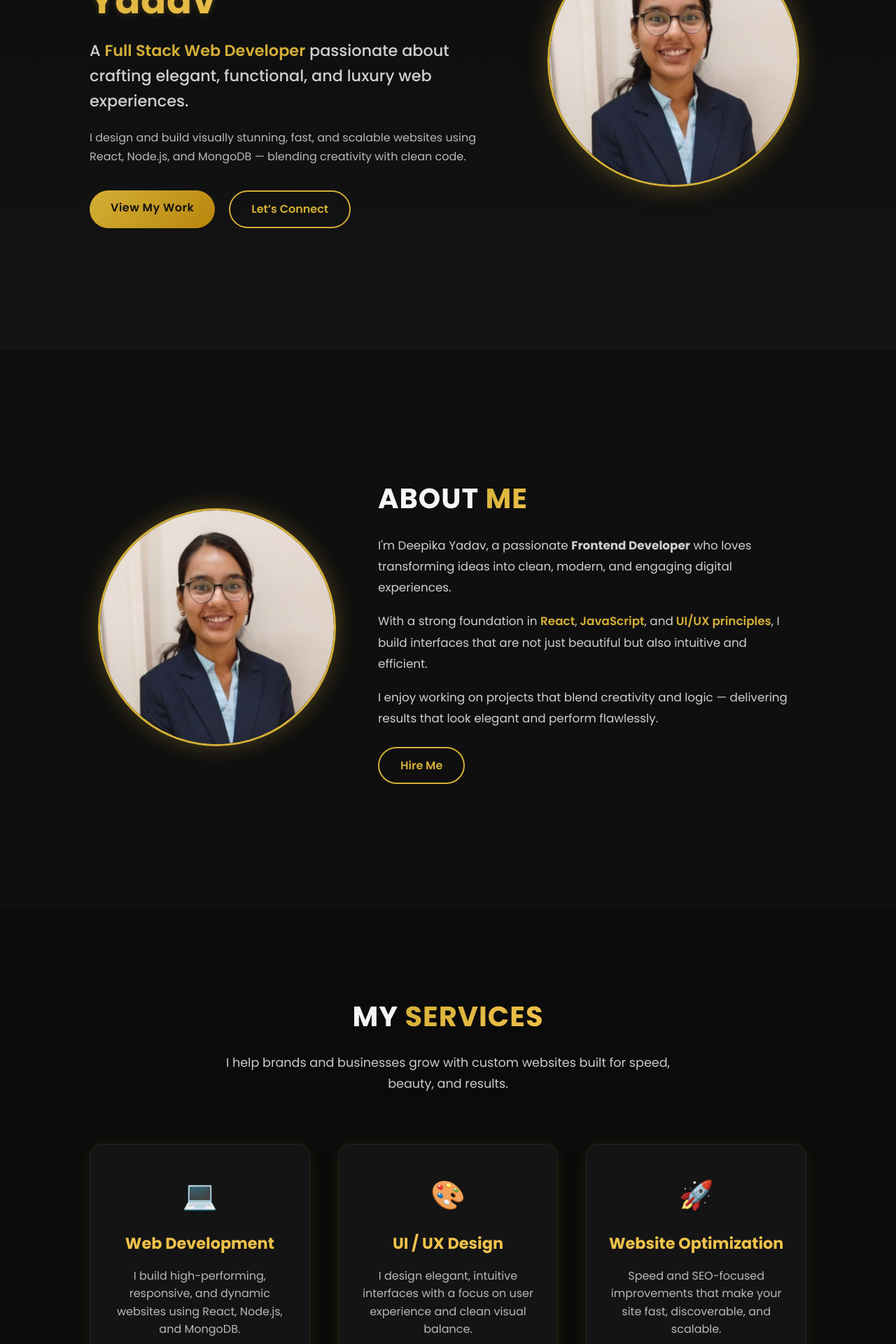
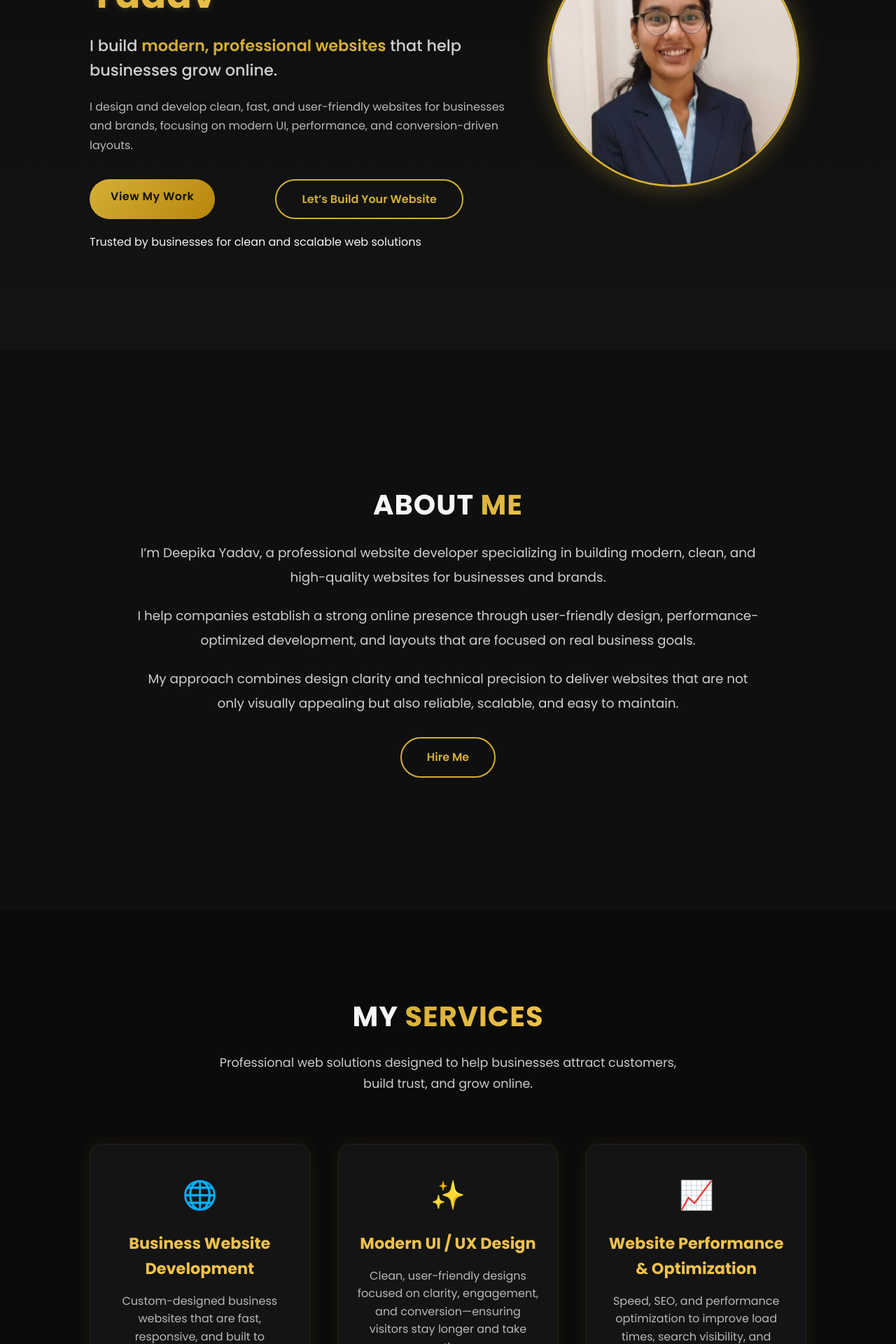
Before and after one commit to deepikayadav610/vindhyavasiniweb, a React (Vite) app: page / in a window 1280 px wide. Shown: the part 300-2220 px from the top of the page at 70% size. Built offline with nearby package versions, Linux system fonts and the light colour scheme.

Commit message:
Updated Home section, About section, Services section, Portfolio section, Contact section

```diff
--- a/index.html
+++ b/index.html
@@ -1,13 +1,17 @@
 <!doctype html>
 <html lang="en">
+
 <head>
   <meta charset="UTF-8" />
   <link rel="icon" type="image/svg+xml" href="/logo.jpg" />
   <meta name="viewport" content="width=device-width, initial-scale=1.0" />
   <title>Deepika Yadav - Full Stack Web Developer</title>
+  <link rel="stylesheet" href="https://cdnjs.cloudflare.com/ajax/libs/font-awesome/6.5.1/css/all.min.css" />
 </head>
+
 <body>
   <div id="root"></div>
   <script type="module" src="/src/main.jsx"></script>
 </body>
+
 </html>
--- a/src/components/About/About.css
+++ b/src/components/About/About.css
@@ -1,7 +1,7 @@
 .about {
   background: #0f0f0f;
   color: #f5f5f5;
-    padding: 120px 10%;
+  padding: 120px 5%;
   display: flex;
   justify-content: center;
   align-items: center;
@@ -9,38 +9,31 @@
 
 .about-container {
   display: flex;
-    align-items: center;
-    justify-content: space-between;
+  align-items: flex-start;
+  justify-content: center;
   flex-wrap: wrap;
   gap: 60px;
-    max-width: 1200px;
+  max-width: 1400px;
 }
 
-/* ==== Image Section ==== */
-.about-image img {
-    width: 340px;
-    height: 340px;
-    object-fit: cover;
-    border-radius: 50%;
-    border: 3px solid #d4af37;
-    box-shadow: 0 0 30px rgba(212, 175, 55, 0.3);
-    transition: transform 0.4s ease, box-shadow 0.4s ease;
+.about-center {
+  justify-content: center;
+  text-align: center;
 }
 
-.about-image img:hover {
-    transform: scale(1.05);
-    box-shadow: 0 0 40px rgba(212, 175, 55, 0.5);
+.full-width {
+  max-width: 900px;
+  width: 100%;
 }
 
-/* ==== Content ==== */
 .about-content {
-    max-width: 600px;
+  max-width: 900px;
 }
 
 .section-title {
-    font-size: 2.5rem;
+  font-size: 3rem;
   font-weight: 700;
-    margin-bottom: 25px;
+  margin-bottom: 30px;
   text-transform: uppercase;
   letter-spacing: 1px;
 }
@@ -53,47 +46,27 @@
 }
 
 .about-text {
-    line-height: 1.8;
+  line-height: 1.9;
   color: #cfcfcf;
-    margin-bottom: 18px;
-    font-size: 1.05rem;
-}
-
-.highlight {
-    color: #d4af37;
-    font-weight: 600;
+  margin-bottom: 20px;
+  font-size: 1.15rem;
 }
 
 .about-buttons {
   display: flex;
   gap: 20px;
-    margin-top: 25px;
-}
-
-.btn-gold {
-    background: linear-gradient(135deg, #d4af37, #b8860b);
-    color: #111;
-    padding: 12px 30px;
-    border-radius: 40px;
-    text-decoration: none;
-    font-weight: 600;
-    transition: all 0.3s ease;
-}
-
-.btn-gold:hover {
-    transform: translateY(-3px);
-    background: linear-gradient(135deg, #f0c24b, #d4af37);
-    box-shadow: 0 0 20px rgba(212, 175, 55, 0.4);
+  margin-top: 30px;
 }
 
 .btn-outline {
   border: 2px solid #d4af37;
   color: #d4af37;
-    padding: 12px 30px;
+  padding: 14px 36px;
   border-radius: 40px;
   text-decoration: none;
   font-weight: 600;
   transition: all 0.3s ease;
+  margin: 0px auto;
 }
 
 .btn-outline:hover {
@@ -103,28 +76,31 @@
 }
 
 /* ==== Responsive ==== */
-@media screen and (max-width:480px) {
-    .about-buttons {
-        justify-content: center;
-    }
-}
-
-@media (max-width: 900px) {
+@media screen and (max-width: 900px) {
   .about-container {
     flex-direction: column;
     text-align: center;
   }
 
-    .about-image img {
-        width: 260px;
-        height: 260px;
-    }
-
   .section-title {
-        font-size: 2rem;
+    font-size: 2.2rem;
   }
 
   .about-text {
     font-size: 1rem;
   }
 }
+
+@media screen and (max-width: 480px) {
+  .about-buttons {
+    justify-content: center;
+  }
+
+  .about-text {
+    font-size: 0.95rem;
+  }
+
+  .section-title {
+    font-size: 1.8rem;
+  }
+}
--- a/src/components/About/About.jsx
+++ b/src/components/About/About.jsx
@@ -4,31 +4,30 @@ import "./About.css";
 const About = () => {
   return (
     <section className="about" id="about">
-            <div className="about-container">
-                <div className="about-image">
-                    <img src="/img/deepikaydv610.jpeg" alt="Deepika Yadav" />
-                </div>
-
-                <div className="about-content">
+      <div className="about-container about-center">
+        <div className="about-content full-width">
           <h2 className="section-title">
             About <span className="gold">Me</span>
           </h2>
+
           <p className="about-text">
-                        I'm <span className="gold">Deepika Yadav</span>, a passionate{" "}
-                        <strong>Frontend Developer</strong> who loves transforming ideas into
-                        clean, modern, and engaging digital experiences.
+            I’m <span className="gold">Deepika Yadav</span>, a professional
+            website developer specializing in building modern, clean, and
+            high-quality websites for businesses and brands.
           </p>
 
           <p className="about-text">
-                        With a strong foundation in <span className="highlight">React</span>,
-                        <span className="highlight"> JavaScript</span>, and
-                        <span className="highlight"> UI/UX principles</span>, I build interfaces
-                        that are not just beautiful but also intuitive and efficient.
+            I help companies establish a strong online presence through
+            user-friendly design, performance-optimized development, and layouts
+            that are focused on real business goals.
           </p>
 
           <p className="about-text">
-                        I enjoy working on projects that blend <span className="gold">creativity</span> and
-                        <span className="gold"> logic</span> — delivering results that look elegant and perform flawlessly.
+            My approach combines <span className="gold">design clarity</span>{" "}
+            and
+            <span className="gold"> technical precision</span> to deliver
+            websites that are not only visually appealing but also reliable,
+            scalable, and easy to maintain.
           </p>
 
           <div className="about-buttons">
--- a/src/components/Contact/Contact.jsx
+++ b/src/components/Contact/Contact.jsx
@@ -5,38 +5,76 @@ const Contact = () => {
   return (
     <section className="contact" id="contact">
       <h2 className="section-title">
-                Let’s <span className="gold">Connect</span>
+        Get In <span className="gold">Touch</span>
       </h2>
+
       <p className="contact-intro">
-                Whether you’re looking to collaborate, discuss a project, or just say
-                hello — I’d love to hear from you!
+        Have a project in mind or need a professional website for your business?
+        Fill out the form or contact me directly — I’ll get back to you shortly.
       </p>
 
+      <div className="contact-wrapper">
+        {/* Contact Form */}
         <form className="contact-form">
           <div className="form-group">
             <input type="text" placeholder="Your Name" required />
           </div>
+
           <div className="form-group">
             <input type="email" placeholder="Your Email" required />
           </div>
           <div className="form-group">
-                    <textarea placeholder="Your Message" rows="5" required></textarea>
+            <input type="tel" placeholder="Your Mobile Number" required />
           </div>
+
+          <div className="form-group">
+            <textarea
+              placeholder="Tell me about your project"
+              rows="5"
+              required
+            ></textarea>
+          </div>
+
           <button type="submit" className="btn-gold">
-                    Send Message
+            Send Enquiry
           </button>
         </form>
 
+        {/* Direct Contact Info */}
+        <div className="contact-details">
+          <p className="contact-label">Or reach me directly:</p>
+
+          {/* <p>
+            📞
+            <a href="tel:+91XXXXXXXXXX" className="contact-link">
+              +91 XXXXX XXXXX
+            </a>
+          </p> */}
+
+          <p>
+            ✉️
+            <a href="mailto:deepikay.tech@gmail.com" className="contact-link">
+              deepikay.tech@gmail.com
+            </a>
+          </p>
+
           <div className="social-links">
-                <a href="https://github.com/deepikayadav610" target="_blank" rel="noreferrer">
+            <a
+              href="https://github.com/deepikayadav610/"
+              target="_blank"
+              rel="noreferrer"
+            >
               <i className="fab fa-github"></i>
             </a>
-                <a href="https://linkedin.com/in/deepikayadav" target="_blank" rel="noreferrer">
+            <a
+              href="https://www.linkedin.com/in/deepika-yadav-5a3502274/"
+              target="_blank"
+              rel="noreferrer"
+            >
               <i className="fab fa-linkedin"></i>
             </a>
-                <a href="mailto:deepikayadav610@gmail.com">
-                    <i className="fas fa-envelope"></i>
-                </a>
+          </div>
+        </div>
       </div>
     </section>
   );
--- a/src/components/HeroSection/HeroSection.css
+++ b/src/components/HeroSection/HeroSection.css
@@ -90,6 +90,9 @@
   transform: translateY(-3px);
 }
 
+.hero-trust {
+  margin-top: 20px;
+}
 /* ==== Image ==== */
 .hero-image {
   position: relative;
@@ -99,7 +102,11 @@
   position: relative;
   border-radius: 50%;
   padding: 10px;
-    background: radial-gradient(circle at center, rgba(212, 175, 55, 0.2), transparent 70%);
+  background: radial-gradient(
+    circle at center,
+    rgba(212, 175, 55, 0.2),
+    transparent 70%
+  );
 }
 
 .hero-image img {
@@ -127,7 +134,7 @@
 }
 
 /* ==== Responsive ==== */
-@media screen and (max-width:480px) {
+@media screen and (max-width: 480px) {
   .hero {
     flex-direction: column-reverse;
     text-align: center;
@@ -154,7 +161,7 @@
   }
 }
 
-@media (min-width:481px) and (max-width: 900px) {
+@media (min-width: 481px) and (max-width: 900px) {
   .hero {
     flex-direction: column-reverse;
     text-align: center;
--- a/src/components/HeroSection/HeroSection.jsx
+++ b/src/components/HeroSection/HeroSection.jsx
@@ -5,18 +5,23 @@ const Hero = () => {
     return (
         <section className="hero" id="home">
   <div className="hero-content">
+    {/* Optional small tagline */}
+    <span className="hero-tagline">
+      Professional Website Developer
+    </span>
+
     <h1 className="hero-title">
       Hi, I’m <span className="gold">Deepika Yadav</span>
     </h1>
 
     <h2 className="hero-subtitle">
-                    A <span className="highlight">Full Stack Web Developer</span> passionate about crafting
-                    elegant, functional, and luxury web experiences.
+      I build <span className="highlight">modern, professional websites</span> that help
+      businesses grow online.
     </h2>
 
     <p className="hero-text">
-                    I design and build visually stunning, fast, and scalable websites using
-                    React, Node.js, and MongoDB — blending creativity with clean code.
+      I design and develop clean, fast, and user-friendly websites for businesses and brands,
+      focusing on modern UI, performance, and conversion-driven layouts.
     </p>
 
     <div className="hero-buttons">
@@ -24,9 +29,14 @@ const Hero = () => {
         View My Work
       </a>
       <a href="#contact" className="btn-outline">
-                        Let’s Connect
+        Let’s Build Your Website
       </a>
     </div>
+
+    {/* Optional trust line */}
+    <p className="hero-trust ">
+      Trusted by businesses for clean and scalable web solutions
+    </p>
   </div>
 
   <div className="hero-image">
@@ -35,6 +45,7 @@ const Hero = () => {
     </div>
   </div>
 </section>
+
     );
 };
 
--- a/src/components/Services/Services.jsx
+++ b/src/components/Services/Services.jsx
@@ -7,32 +7,37 @@ const Services = () => {
       <h2 className="section-title">
         My <span className="gold">Services</span>
       </h2>
+
       <p className="section-subtitle">
-                I help brands and businesses grow with custom websites built for speed, beauty, and results.
+        Professional web solutions designed to help businesses attract
+        customers, build trust, and grow online.
       </p>
 
       <div className="services-container">
         <div className="service-card">
-                    <div className="icon">💻</div>
-                    <h3>Web Development</h3>
+          <div className="icon">🌐</div>
+          <h3>Business Website Development</h3>
           <p>
-                        I build high-performing, responsive, and dynamic websites using React, Node.js, and MongoDB.
+            Custom-designed business websites that are fast, responsive, and
+            built to represent your brand professionally across all devices.
           </p>
         </div>
 
         <div className="service-card">
-                    <div className="icon">🎨</div>
-                    <h3>UI / UX Design</h3>
+          <div className="icon">✨</div>
+          <h3>Modern UI / UX Design</h3>
           <p>
-                        I design elegant, intuitive interfaces with a focus on user experience and clean visual balance.
+            Clean, user-friendly designs focused on clarity, engagement, and
+            conversion—ensuring visitors stay longer and take action.
           </p>
         </div>
 
         <div className="service-card">
-                    <div className="icon">🚀</div>
-                    <h3>Website Optimization</h3>
+          <div className="icon">📈</div>
+          <h3>Website Performance & Optimization</h3>
           <p>
-                        Speed and SEO-focused improvements that make your site fast, discoverable, and scalable.
+            Speed, SEO, and performance optimization to improve load times,
+            search visibility, and overall user experience.
           </p>
         </div>
       </div>
```
Also changed, not shown: src/components/Contact/Contact.css (+54 -4 lines), src/components/Footer/Footer.css (+16 -2 lines), src/components/Footer/Footer.jsx (+14 -7 lines), src/components/Portfolio/Portfolio.jsx (+27 -15 lines). Lines whose indentation alone changed are shown as unchanged.
